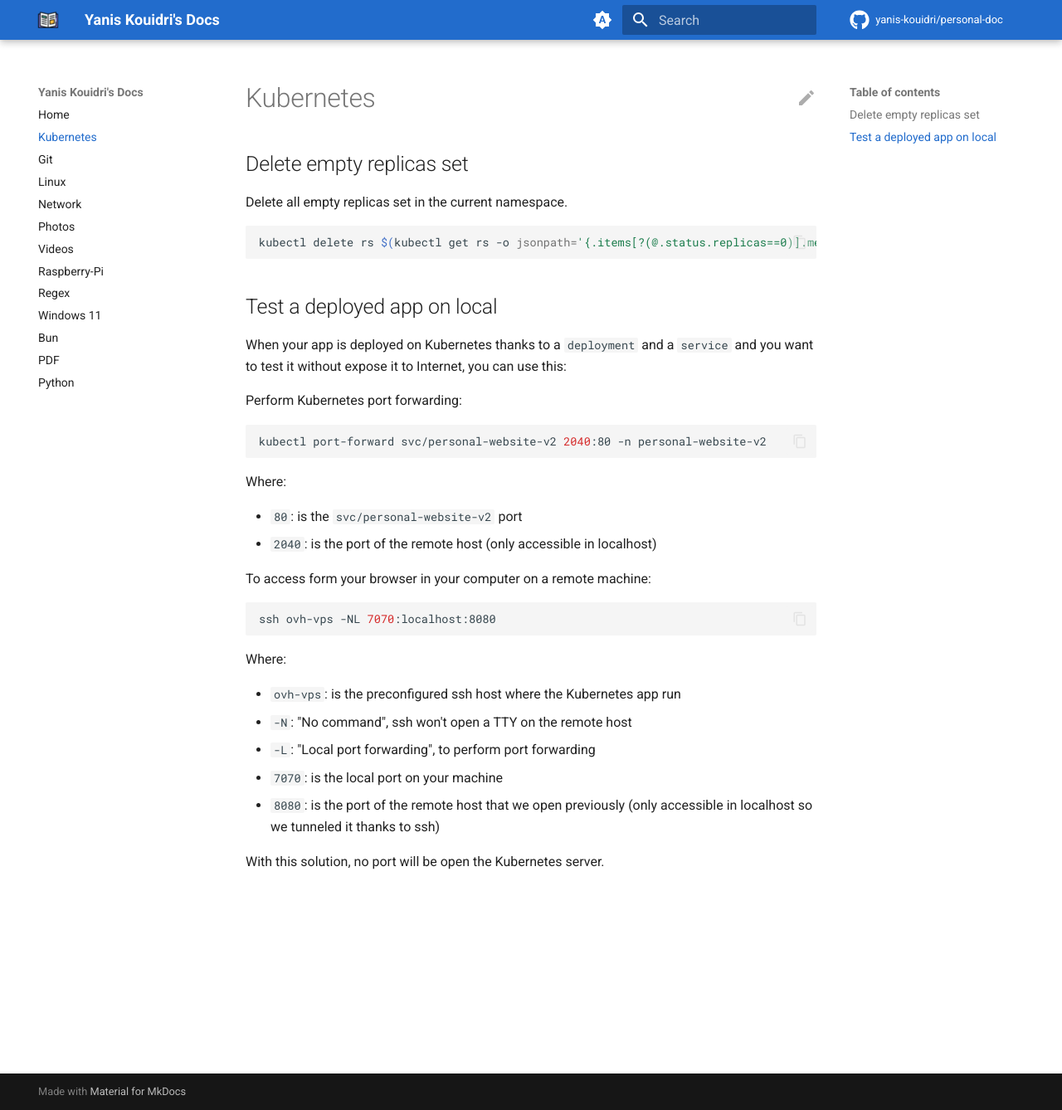
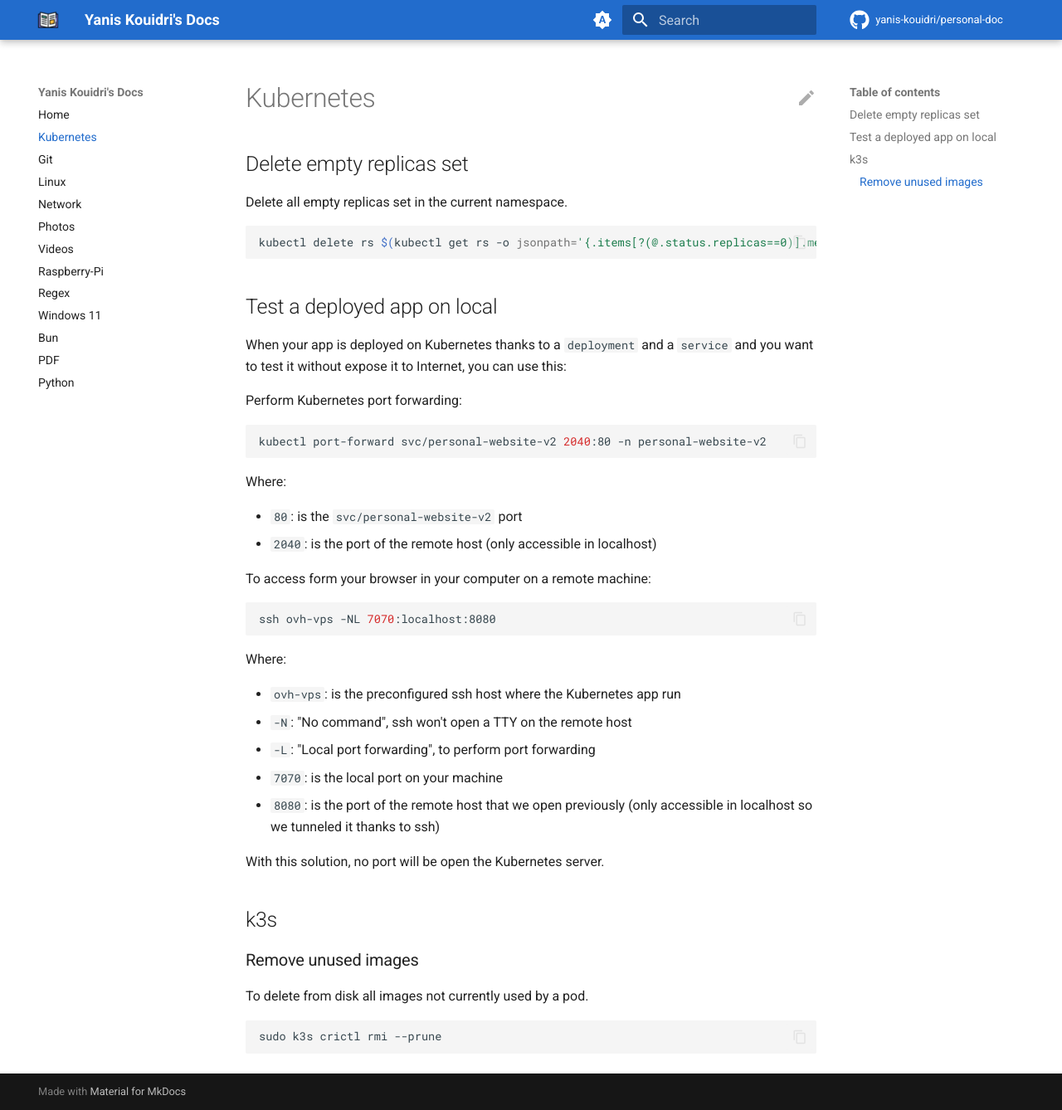
Before and after one commit to Yanis-Kouidri/personal-doc, an MkDocs documentation site: the page built from docs/kubernetes.md, in a window 1280 px wide and 1338 px high. Shown: the whole window at 83% size. Built offline with MkDocs 1.6.1 and Material for MkDocs 9.7.7, drawn with Linux system fonts in a browser that asks for light colours; comment, search, counter and statistics services are not loaded.

Commit message:
feat: add k3s section

````diff
--- a/docs/kubernetes.md
+++ b/docs/kubernetes.md
@@ -38,3 +38,13 @@ Where:
 - `8080`: is the port of the remote host that we open previously (only accessible in localhost so we tunneled it thanks to ssh)
 
 With this solution, no port will be open the Kubernetes server.
+
+## k3s
+
+### Remove unused images
+
+To delete from disk all images not currently used by a pod.
+
+```bash
+sudo k3s crictl rmi --prune
+```
````
